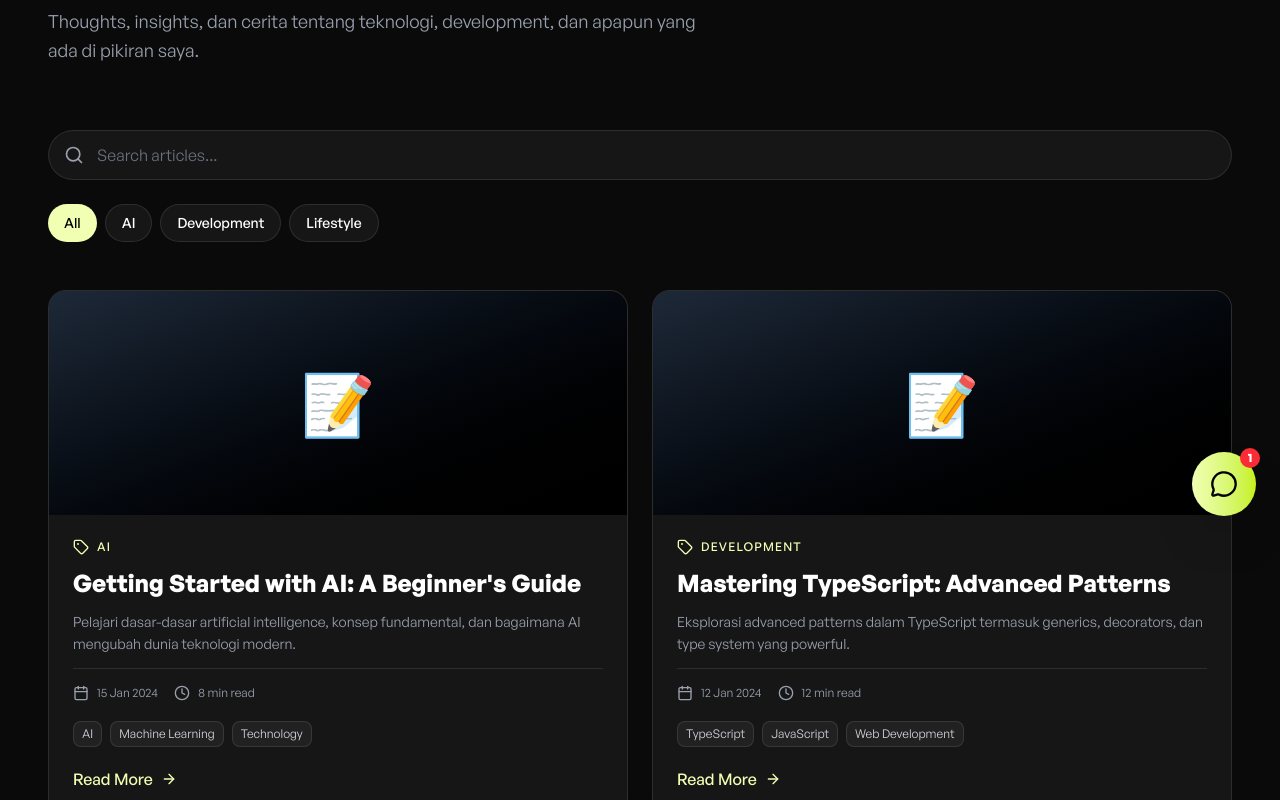
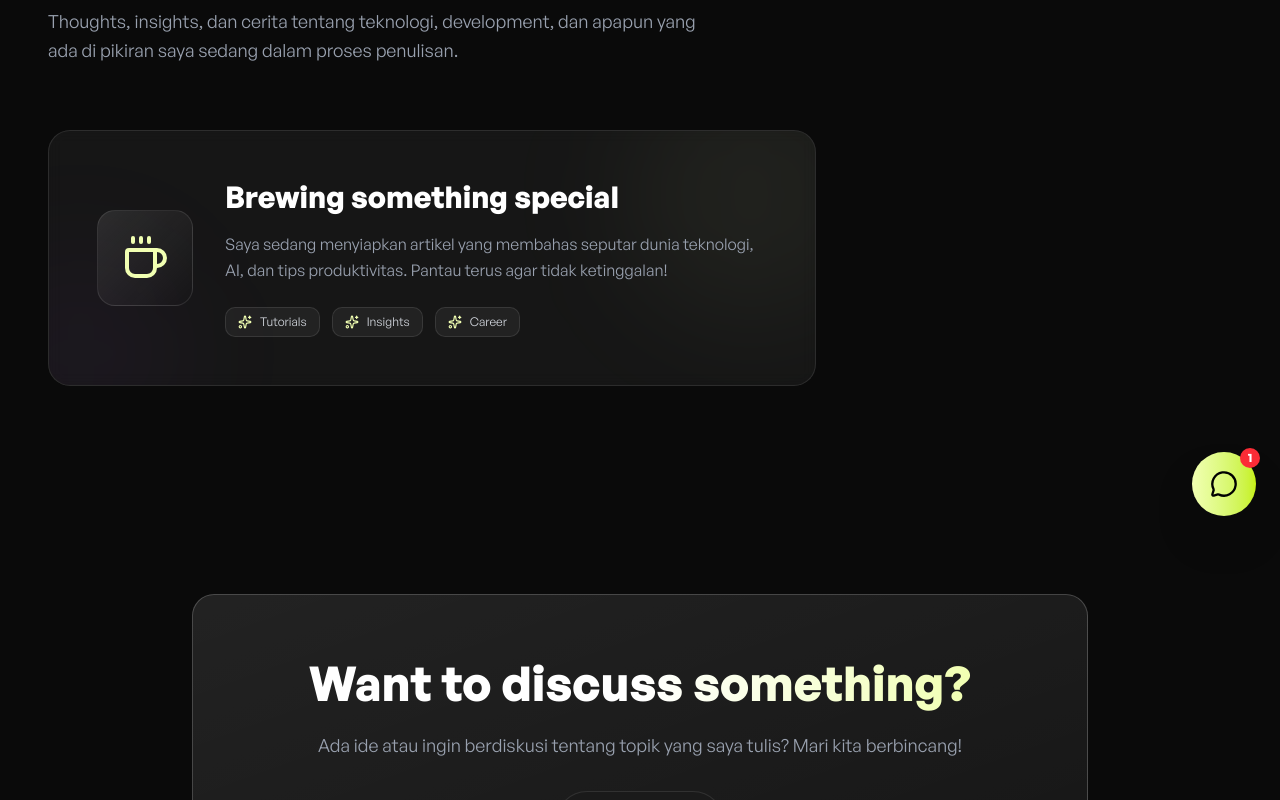
Before and after one commit to Ilhamrafi/portofolio, a Next.js app: page /blog in a window 1280 px wide. Shown: the part 260-1060 px from the top of the page. Built offline with nearby package versions, Linux system fonts and the light colour scheme.

Commit message:
feat: Refactor BlogPage untuk menghapus fungsi pencarian dan filter; memperbarui konten untuk upcoming articles

```diff
--- a/app/blog/page.tsx
+++ b/app/blog/page.tsx
@@ -1,29 +1,14 @@
 "use client";
 
 import { useState } from 'react';
-import { Calendar, Clock, ArrowRight, Search, Tag } from 'lucide-react';
+import { ArrowRight, Coffee, Sparkles } from 'lucide-react';
 import { motion } from 'framer-motion';
-import Link from 'next/link';
 import Navbar from '@/components/navigation/Navbar';
 import Socials from '@/components/navigation/Socials';
 import ChatWidget from '@/components/widgets/ChatWidget';
-import { blogPosts } from '@/lib/data/blogs';
-import type { BlogPost } from '@/lib/types';
-
-const categories = ['All', ...new Set(blogPosts.map(post => post.category))];
 
 export default function BlogPage() {
   const [isChatOpen, setIsChatOpen] = useState(false);
-  const [selectedCategory, setSelectedCategory] = useState('All');
-  const [searchQuery, setSearchQuery] = useState('');
-
-  const filteredPosts = blogPosts.filter(post => {
-    const matchesCategory = selectedCategory === 'All' || post.category === selectedCategory;
-    const matchesSearch = post.title.toLowerCase().includes(searchQuery.toLowerCase()) ||
-                         post.excerpt.toLowerCase().includes(searchQuery.toLowerCase()) ||
-                         post.tags.some(tag => tag.toLowerCase().includes(searchQuery.toLowerCase()));
-    return matchesCategory && matchesSearch;
-  });
 
   const openChat = () => {
     setIsChatOpen(true);
@@ -36,14 +21,14 @@ export default function BlogPage() {
       <Navbar />
 
       {/* HERO SECTION */}
-      <section className="relative z-10 w-full py-24 md:py-32">
-        <div className="max-w-7xl mx-auto px-6 md:px-12">
-          <div className="space-y-6 mb-16">
+      <section className="relative z-10 w-full py-24 md:py-32 min-h-[60vh] flex flex-col justify-center">
+        <div className="max-w-7xl mx-auto px-6 md:px-12 w-full">
+          <div className="space-y-6 mb-16 text-center md:text-left">
             <motion.div
               initial={{ opacity: 0, y: 20 }}
               animate={{ opacity: 1, y: 0 }}
               transition={{ duration: 0.5 }}
-              className="inline-flex items-center gap-2 px-3 py-1 border border-white/10 rounded-full bg-white/5 backdrop-blur-md w-fit"
+              className="inline-flex items-center gap-2 px-3 py-1 border border-white/10 rounded-full bg-white/5 backdrop-blur-md w-fit mx-auto md:mx-0"
             >
               <span className="relative flex h-2 w-2">
                 <span className="animate-ping absolute inline-flex h-full w-full rounded-full bg-[#F1FFB2] opacity-75"></span>
@@ -61,147 +46,55 @@ export default function BlogPage() {
             >
               <h1 className="text-5xl md:text-7xl font-bold tracking-tighter mb-4">
                 <span className="bg-clip-text text-transparent bg-gradient-to-r from-white via-white to-[#F1FFB2]">
-                  My Blog
+                  Coming Soon
                 </span>
               </h1>
-              <p className="text-gray-400 text-lg max-w-2xl leading-relaxed">
-                Thoughts, insights, dan cerita tentang teknologi, development, dan apapun yang ada di pikiran saya.
+              <p className="text-gray-400 text-lg max-w-2xl leading-relaxed mx-auto md:mx-0">
+                Thoughts, insights, dan cerita tentang teknologi, development, dan apapun yang ada di pikiran saya sedang dalam proses penulisan.
               </p>
             </motion.div>
           </div>
 
-          {/* SEARCH & FILTER */}
-          <div className="space-y-6 mb-12">
-            {/* Search Bar */}
+          {/* COMING SOON CONTENT */}
           <motion.div
-              initial={{ opacity: 0, y: 20 }}
-              animate={{ opacity: 1, y: 0 }}
-              transition={{ duration: 0.6, delay: 0.2 }}
-              className="relative"
+            initial={{ opacity: 0, scale: 0.95 }}
+            animate={{ opacity: 1, scale: 1 }}
+            transition={{ duration: 0.5, delay: 0.2 }}
+            className="w-full max-w-3xl mx-auto md:mx-0 bg-white/5 border border-white/10 rounded-3xl p-8 md:p-12 backdrop-blur-sm relative overflow-hidden"
           >
-              <Search className="absolute left-4 top-1/2 -translate-y-1/2 w-5 h-5 text-gray-400" />
-              <input
-                type="text"
-                placeholder="Search articles..."
-                value={searchQuery}
-                onChange={(e) => setSearchQuery(e.target.value)}
-                className="w-full pl-12 pr-4 py-3 bg-white/5 border border-white/10 rounded-full text-white placeholder:text-gray-500 focus:outline-none focus:ring-2 focus:ring-[#F1FFB2] focus:border-transparent transition-all"
-              />
-            </motion.div>
+            {/* Background Decoration */}
+            <div className="absolute top-0 right-0 -mr-16 -mt-16 w-64 h-64 bg-[#F1FFB2]/5 rounded-full blur-3xl" />
+            <div className="absolute bottom-0 left-0 -ml-16 -mb-16 w-48 h-48 bg-purple-500/5 rounded-full blur-3xl" />
 
-            {/* Category Filter */}
-            <motion.div
-              initial={{ opacity: 0, y: 20 }}
-              animate={{ opacity: 1, y: 0 }}
-              transition={{ duration: 0.6, delay: 0.3 }}
-              className="flex flex-wrap gap-2"
-            >
-              {categories.map((category) => (
-                <button
-                  key={category}
-                  onClick={() => setSelectedCategory(category)}
-                  className={`px-4 py-2 rounded-full transition-all duration-300 text-sm font-medium ${
-                    selectedCategory === category
-                      ? 'bg-[#F1FFB2] text-black'
-                      : 'bg-white/5 text-white border border-white/10 hover:border-white/30 hover:bg-white/10'
-                  }`}
-                >
-                  {category}
-                </button>
-              ))}
-            </motion.div>
+            <div className="relative z-10 flex flex-col md:flex-row items-center gap-8 text-center md:text-left">
+              <div className="w-20 h-20 md:w-24 md:h-24 rounded-2xl bg-gradient-to-br from-white/10 to-transparent border border-white/10 flex items-center justify-center shrink-0">
+                <Coffee className="w-10 h-10 md:w-12 md:h-12 text-[#F1FFB2]" />
               </div>
 
-          {/* BLOG POSTS GRID */}
-          {filteredPosts.length > 0 ? (
-            <div className="grid grid-cols-1 md:grid-cols-2 gap-6">
-              {filteredPosts.map((post, index) => (
-                <motion.div
-                  key={post.id}
-                  initial={{ opacity: 0, y: 20 }}
-                  animate={{ opacity: 1, y: 0 }}
-                  transition={{ duration: 0.5, delay: index * 0.1 }}
-                  className="group"
-                >
-                  <Link href={`/blog/${post.slug}`}>
-                    <div className="h-full flex flex-col rounded-2xl overflow-hidden bg-white/5 border border-white/10 hover:border-[#F1FFB2]/50 transition-all duration-500 cursor-pointer">
-                      {/* Image */}
-                      <div className="relative h-48 md:h-56 overflow-hidden bg-gradient-to-br from-white/5 to-transparent">
-                        <div className="absolute inset-0 bg-gradient-to-br from-gray-800 to-black flex items-center justify-center">
-                          <div className="text-6xl">📝</div>
+              <div className="space-y-4">
+                <h3 className="text-2xl md:text-3xl font-bold text-white">
+                  Brewing something special
+                </h3>
+                <p className="text-gray-400 leading-relaxed">
+                  Saya sedang menyiapkan artikel yang membahas seputar dunia teknologi, AI, dan tips produktivitas. Pantau terus agar tidak ketinggalan!
+                </p>
+                <div className="flex flex-wrap gap-3 justify-center md:justify-start pt-2">
+                  <div className="flex items-center gap-2 px-3 py-1.5 rounded-lg bg-white/5 border border-white/10 text-xs text-gray-300">
+                    <Sparkles className="w-3.5 h-3.5 text-[#F1FFB2]" />
+                    <span>Tutorials</span>
                   </div>
-                        <div className="absolute inset-0 bg-gradient-to-t from-black/80 via-transparent to-transparent opacity-0 group-hover:opacity-100 transition-opacity duration-500" />
+                  <div className="flex items-center gap-2 px-3 py-1.5 rounded-lg bg-white/5 border border-white/10 text-xs text-gray-300">
+                    <Sparkles className="w-3.5 h-3.5 text-[#F1FFB2]" />
+                    <span>Insights</span>
                   </div>
-
-                      {/* Content */}
-                      <div className="p-6 space-y-3 flex flex-col flex-1">
-                        {/* Category Badge */}
-                        <div className="inline-flex items-center gap-2 w-fit">
-                          <Tag className="w-4 h-4 text-[#F1FFB2]" />
-                          <span className="text-xs font-medium text-[#F1FFB2] uppercase tracking-widest">
-                            {post.category}
-                          </span>
-                        </div>
-
-                        {/* Title */}
-                        <h3 className="text-xl md:text-2xl font-bold group-hover:text-[#F1FFB2] transition-colors duration-300 line-clamp-2">
-                          {post.title}
-                        </h3>
-
-                        {/* Excerpt */}
-                        <p className="text-gray-400 text-sm leading-relaxed line-clamp-2 flex-1">
-                          {post.excerpt}
-                        </p>
-
-                        {/* Meta Info */}
-                        <div className="flex flex-wrap gap-4 pt-2 text-xs text-gray-400 border-t border-white/10">
-                          <div className="flex items-center gap-2 pt-2">
-                            <Calendar className="w-4 h-4" />
-                            {new Date(post.date).toLocaleDateString('id-ID', {
-                              year: 'numeric',
-                              month: 'short',
-                              day: 'numeric'
-                            })}
-                          </div>
-                          <div className="flex items-center gap-2 pt-2">
-                            <Clock className="w-4 h-4" />
-                            {post.readTime} min read
-                          </div>
-                        </div>
-
-                        {/* Tags */}
-                        <div className="flex flex-wrap gap-2 pt-2">
-                          {post.tags.map((tag) => (
-                            <span
-                              key={tag}
-                              className="text-xs px-2 py-1 rounded-md bg-white/5 border border-white/10 text-gray-300"
-                            >
-                              {tag}
-                            </span>
-                          ))}
-                        </div>
-
-                        {/* Read More Button */}
-                        <div className="flex items-center gap-2 text-[#F1FFB2] font-medium group-hover:gap-3 transition-all duration-300 pt-2">
-                          Read More
-                          <ArrowRight className="w-4 h-4 group-hover:translate-x-1 transition-transform" />
+                  <div className="flex items-center gap-2 px-3 py-1.5 rounded-lg bg-white/5 border border-white/10 text-xs text-gray-300">
+                    <Sparkles className="w-3.5 h-3.5 text-[#F1FFB2]" />
+                    <span>Career</span>
                   </div>
                 </div>
               </div>
-                  </Link>
+            </div>
           </motion.div>
-              ))}
-            </div>
-          ) : (
-            <div className="text-center py-12">
-              <p className="text-gray-400 text-lg">No articles found matching your search.</p>
-            </div>
-          )}
-
-          {/* RESULT COUNT */}
-          <div className="text-center mt-12 text-gray-400 text-sm">
-            Showing {filteredPosts.length} of {blogPosts.length} articles
-          </div>
         </div>
       </section>
 
```
Lines whose indentation alone changed are shown as unchanged.
